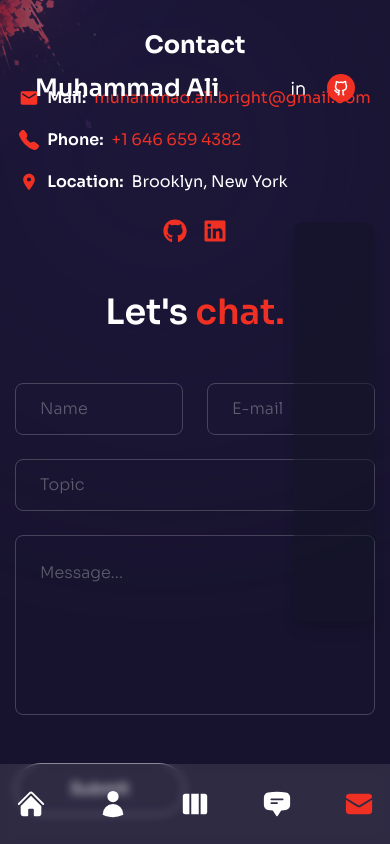
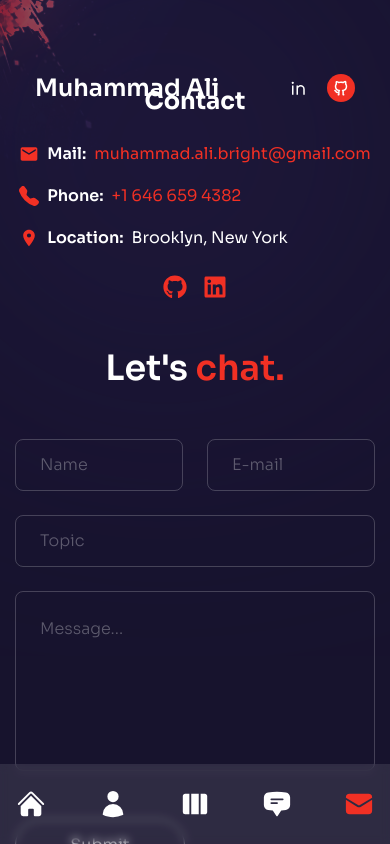
Before and after one commit to muhammad-ali-bright/modern-portofolio-main, a Next.js app: page /contact in a window 390 px wide. Built offline with nearby package versions, Linux system fonts and the light colour scheme.

Commit message:
fix: slider

```diff
--- a/components/TestimonialSlider.jsx
+++ b/components/TestimonialSlider.jsx
@@ -39,7 +39,7 @@ const TestimonialSlider = () => {
         clickable: true,
       }}
       modules={[Navigation, Pagination]}
-      className="h-[400px]"
+      className="h-[600px]"
     >
       {testimonialData.map((person, i) => (
         <SwiperSlide key={i}>
--- a/pages/contact/index.jsx
+++ b/pages/contact/index.jsx
@@ -29,7 +29,7 @@ const Contact = () => {
   return (
     <div className="h-full bg-primary/30 relative">
       {/* Control Panel */}
-      <div className="absolute top-1/2 right-4 transform -translate-y-1/2 flex flex-col items-center space-y-4 bg-primary/50 p-6 rounded-lg shadow-lg w-[80px] h-[400px]">
+      {/* <div className="absolute top-1/2 right-4 transform -translate-y-1/2 flex flex-col items-center space-y-4 bg-primary/50 p-6 rounded-lg shadow-lg w-[80px] h-[400px]">
         <a href="#home" className="text-accent text-2xl">
           <i className="fas fa-home"></i>
         </a>
@@ -42,9 +42,9 @@ const Contact = () => {
         <a href="#contact" className="text-accent text-2xl">
           <i className="fas fa-envelope"></i>
         </a>
-      </div>
+      </div> */}
 
-      <div className="container mx-auto py-32 flex flex-col xl:flex-row items-center justify-center h-full">
+      <div className="container mx-auto pt-56 md:pt-32 flex flex-col xl:flex-row items-center justify-center h-full">
         {/* Contact Details */}
         <div className="flex flex-col items-center xl:items-start mb-12 xl:mb-0 xl:mr-16">
           <h2 className="text-2xl font-bold mb-6">Contact</h2>
@@ -157,7 +157,7 @@ const Contact = () => {
             </div>
             <button
               type="submit"
-              className="btn rounded-full border border-white/50 max-w-[170px] px-8 transition-all duration-300 flex items-center justify-center overflow-hidden hover:border-accent group"
+              className="btn rounded-full border border-white/50 max-w-[170px] px-8 transition-all duration-300 flex items-center justify-center overflow-hidden hover:border-accent group mb-28 lg:mb-0"
               disabled={isLoading}
               aria-disabled={isLoading}
             >
--- a/styles/globals.css
+++ b/styles/globals.css
@@ -23,7 +23,7 @@
     @apply bg-secondary leading-relaxed;
   }
   .page {
-    @apply w-full h-screen overflow-scroll;
+    @apply w-full h-screen overflow-x-hidden lg:overflow-hidden relative;
   }
   .h1 {
     @apply text-[35px] leading-tight md:text-[60px] md:leading-[1.3] mb-8 font-semibold;
```
